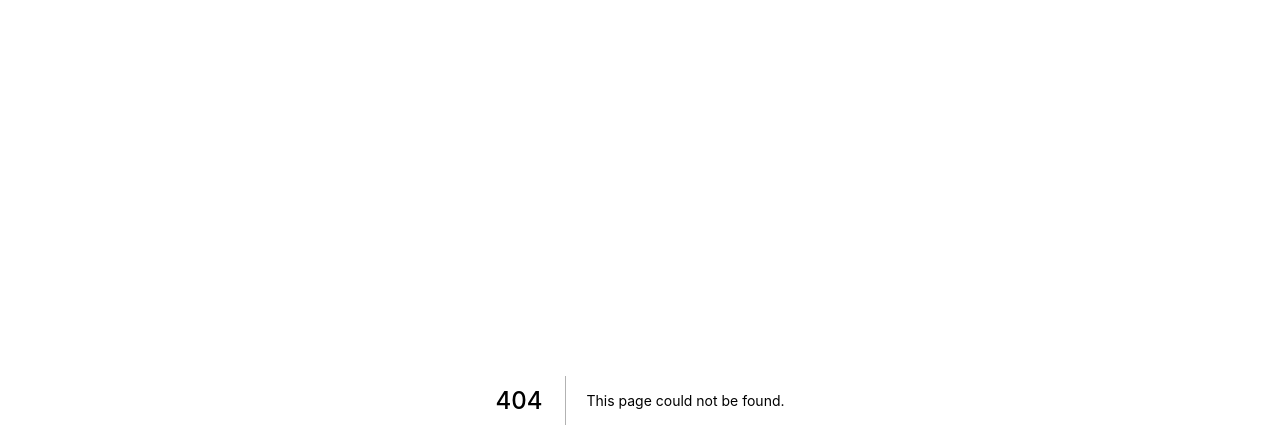
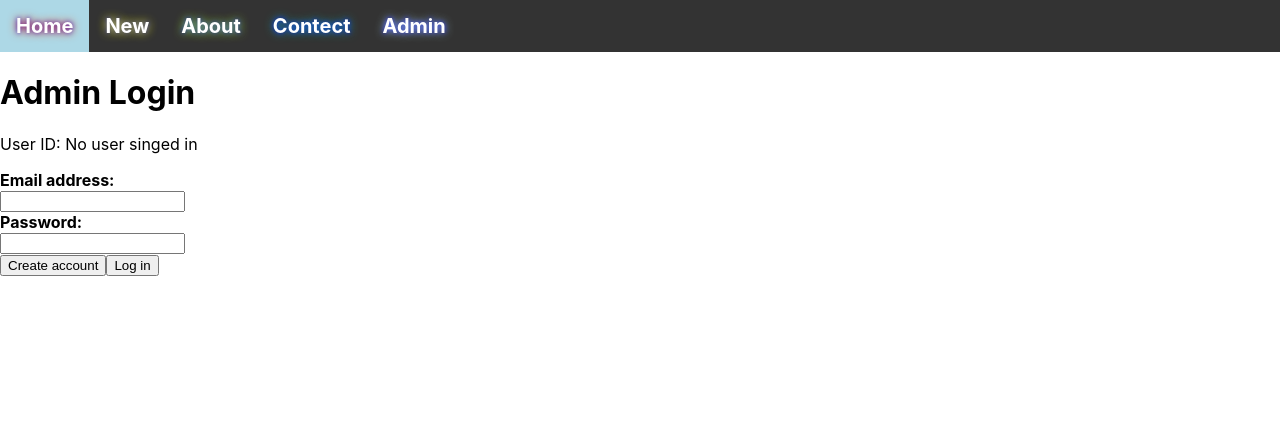
Before and after one commit to raksawatmay/cocwebsite, a Next.js app: page /login in a window 1280 px wide. Before the commit this address had no page. Shown: the top 448 px of the page. Built offline with nearby package versions, Linux system fonts and the light colour scheme; no server answers.

Commit message:
edit Auth

```diff
--- /dev/null
+++ b/AuthFirebase/auth.js
@@ -0,0 +1,31 @@
+import React, { useState, useEffect, useContext, createContext } from "react";
+import nookies from "nookies";
+import firebaseClient from "../AuthFirebase/firebaseClient";
+import firebase from "firebase/app";
+import "firebase/auth";
+const AuthContext = createContext({});
+
+export const AuthProvider = ({ children }) => {
+  firebaseClient();
+  const [user, setUser] = useState(null);
+
+  useEffect(() => {
+    return firebase.auth().onIdTokenChanged(async (user) => {
+      console.log("auth changed");
+      console.log(user ? user.id : "Nothing");
+      if (!user) {
+        setUser(null);
+        nookies.set(undefined, "token", "", {});
+        return;
+      }
+
+      const token = await user.getIdToken();
+      setUser(user);
+      nookies.set(undefined, "token", token, {});
+    });
+  }, []);
+  return (
+    <AuthContext.Provider value={{ user }}>{children}</AuthContext.Provider>
+  );
+};
+export const useAuth = () => useContext(AuthContext);
--- /dev/null
+++ b/AuthFirebase/firebaseClient.js
@@ -0,0 +1,15 @@
+import firebase from "firebase";
+const FIREBASE_CONFIG = {
+    apiKey: "AIzaSyAcQnj6H_dmY5ltNr6myaoz_B9g7vAW4GM",
+    authDomain: "cocwebsite-b821b.firebaseapp.com",
+    projectId: "cocwebsite-b821b",
+    storageBucket: "cocwebsite-b821b.appspot.com",
+    messagingSenderId: "254904325135",
+    appId: "1:254904325135:web:8d9029d8b66505c1deff7a"
+};
+
+export default function firebaseClient() {
+  if (!firebase.apps.length) {
+    firebase.initializeApp(FIREBASE_CONFIG);
+  }
+}
--- a/components/navbar.js
+++ b/components/navbar.js
@@ -4,6 +4,9 @@ const Navbar = () => (
     <div className={styles.topbar}>
     <ol className={styles.navbar}>
         <li className={styles.text}><a href="/"><b>Home</b></a></li>
+        <li className={styles.text1}><a href="/new"><b>New</b></a></li>
+        <li className={styles.text2}><a href="/about"><b>About</b></a></li>
+        <li className={styles.text3}><a href="/contect"><b>Contect</b></a></li>
         <li className={styles.text4}><a href="/login"><b>Admin</b></a></li>
     </ol>
     </div>
--- a/pages/_app.js
+++ b/pages/_app.js
@@ -1,10 +1,11 @@
 import '../styles/globals.css';
+import {AuthProvider} from '../AuthFirebase/auth';
 
 function MyApp({ Component, pageProps }) {
   return (
-
+    <AuthProvider>
       <Component {...pageProps} />
-
+    </AuthProvider>
   );
 }
 
--- /dev/null
+++ b/pages/login.js
@@ -0,0 +1,89 @@
+import React, { useState } from "react";
+import firebaseClient from "../AuthFirebase/firebaseClient";
+import firebase from "firebase/app";
+import "firebase/auth";
+import Container from "../components/Container";
+import Navbar from "../components/navbar";
+import Head from 'next/head';
+import {useAuth} from '../AuthFirebase/auth';
+
+export default function Login({ props }) {
+  firebaseClient();
+  const [email, setEmail] = useState("");
+  const [pass, setPass] = useState("");
+  const {user} = useAuth();
+
+  const loginForm = () => (
+    <div>
+      <div><b>Email address:</b></div>
+      <div>
+        <input
+         name="emailAddress"
+         type="email"
+         value={email}
+         onChange={(e) => setEmail(e.target.value)}
+        />
+      </div>
+      <div><b>Password:</b></div>
+      <div>
+        <input
+         name="password"
+         type="password"
+         value={pass}
+         onChange={(e) => setPass(e.target.value)}
+        />
+      </div>
+      <div>   <button
+            isDisabled={email === "" || pass === ""}
+            onClick={async () => {
+              await firebase
+                .auth()
+                .createUserWithEmailAndPassword(email, pass)
+                .then(function () {
+                  window.location.href = "/admin";
+                })
+                .catch(function (error) {
+                  return error.message;
+                });
+            }}
+          >
+            Create account
+          </button>
+          <button
+            isDisabled={email === "" || pass === ""}
+            onClick={async () => {
+              await firebase
+                .auth()
+                .signInWithEmailAndPassword(email, pass)
+                .then(function () {
+                  window.location.href = "/admin";
+                })
+                .catch(function (error) {
+                  return error.message;
+                });
+            }}
+          >
+            Log in
+          </button>
+          </div>
+    </div>
+  );
+
+  return (
+    <Container>
+    <Head>
+      <link rel="shortcut icon" href="https://computing.psu.ac.th/th/wp-content/uploads/2018/09/FavIcon.jpg"></link>
+      <title>LOGIN - College of Computing PSU Phuket</title>
+      <meta name="viewport" content="width=device-width, initial-scale=1"></meta>
+    </Head>
+    <Navbar/>
+    <div>
+      <h1>Admin Login</h1>
+      <p>{`User ID: ${user ? user.uid : "No user singed in"}`}</p>
+      <div>
+    {loginForm()}
+    </div>
+    </div>
+  </Container>
+  );
+}
```
Also changed, not shown: AuthFirebase/firebaseAdmin.js (added, +17 -0 lines), pages/admin.js (added, +58 -0 lines).
